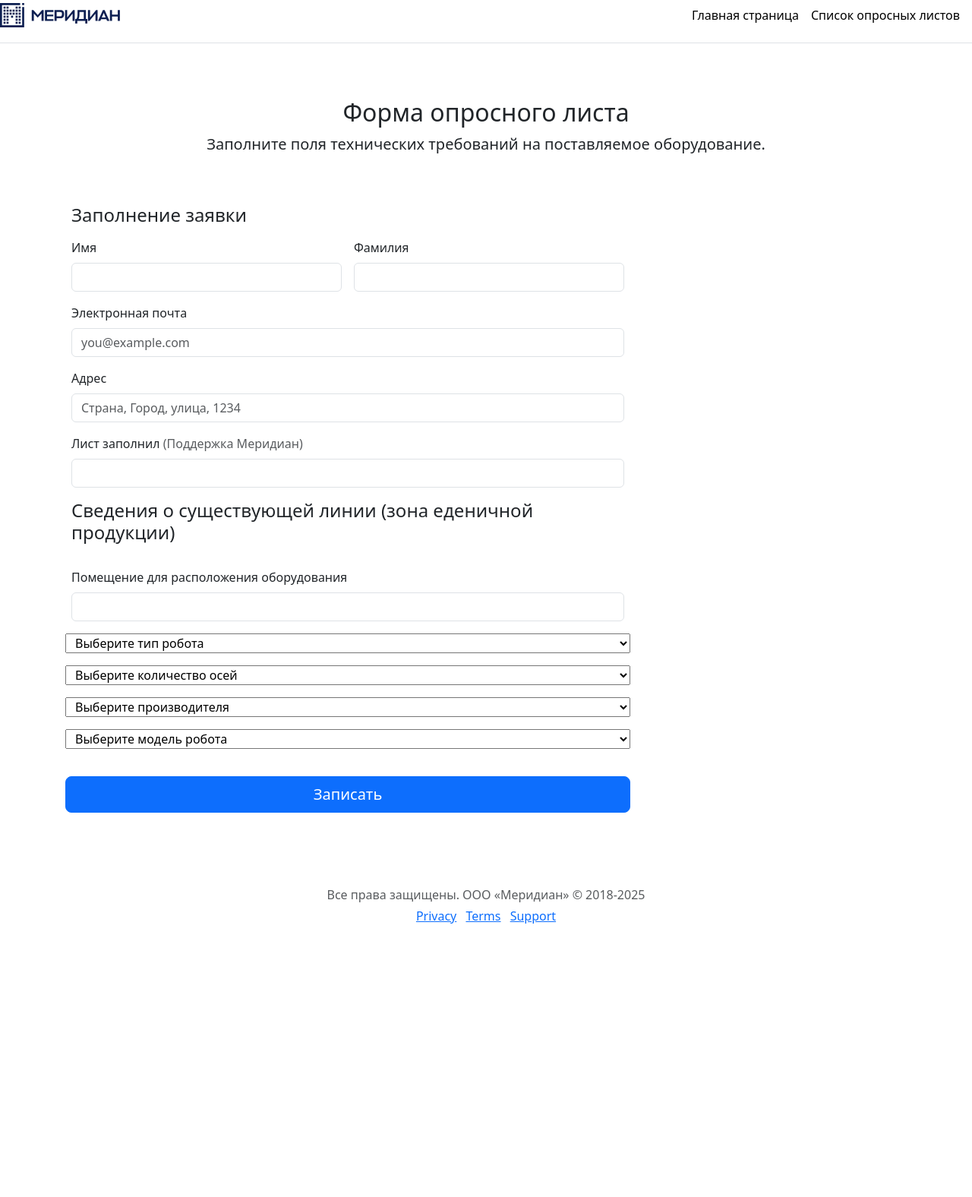
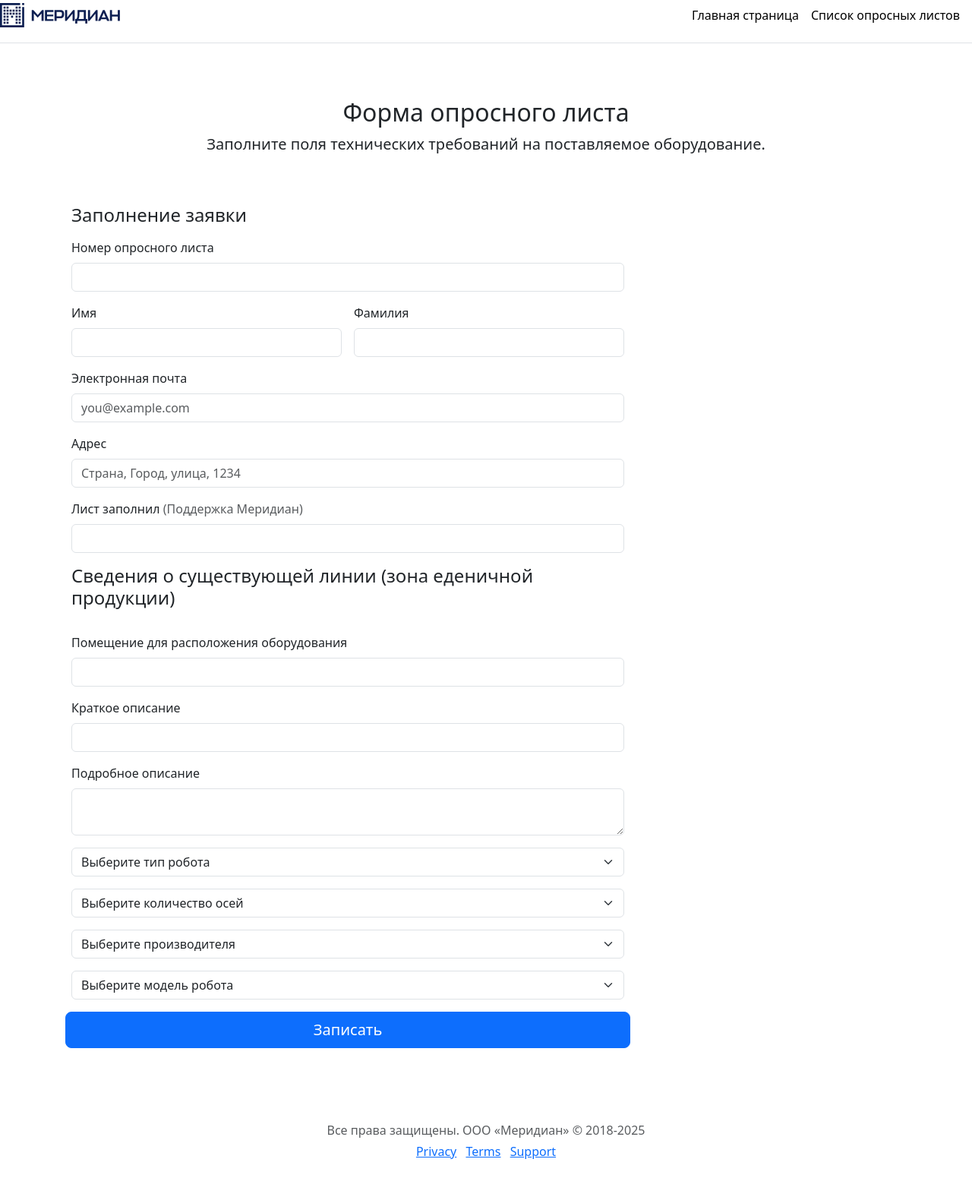
Before and after one commit to FDzerzhinsky/hello_flask, a Flask app: page /create-article in a window 1280 px wide. Shown: the whole page at 76% size. Before the commit the page ends 1216 px from the top, so only its background shows below. Run offline with Flask 3, Linux system fonts and the light colour scheme.

Commit message:
Add files via upload
dropdown list is working

```diff
--- a/CurentMl/codePy/codePy/templates/create-article.html
+++ b/CurentMl/codePy/codePy/templates/create-article.html
@@ -5,7 +5,7 @@
 {% endblock %}
 
 {% block body %}
-    <div class="container">
+<div class="container" xmlns="http://www.w3.org/1999/html" xmlns="http://www.w3.org/1999/html">
     <main>
     <div class="py-5 text-center">
       <h2>Форма опросного листа</h2>
@@ -15,12 +15,20 @@
         <div class="container">
               <div class="col-md-7 col-lg-8">
                 <h4 class="mb-3">Заполнение заявки</h4>
-        <form class="needs-validation" novalidate="">
+                <form class="needs-validation" novalidate="" method="POST">
                   <div class="row g-3">
+
+                  <div class="col12">
+                      <label for="NumberList" class="form-label">Номер опросного листа</label>
+                      <input type="text" class="form-control" id="NumberList" name="title" placeholder="" value="" required="">
+                      <div class="invalid-feedback">
+                        Укажите номер опросного листа.
+                      </div>
+                  </div>
 
                     <div class="col-sm-6">
                       <label for="firstName" class="form-label">Имя</label>
-              <input type="text" class="form-control" id="firstName" placeholder="" value="" required="">
+                      <input type="text" class="form-control" id="firstName" name="firstName" placeholder="" value="" required="">
                       <div class="invalid-feedback">
                         Укажите действительное имя.
                       </div>
@@ -28,7 +36,7 @@
 
                     <div class="col-sm-6">
                       <label for="lastName" class="form-label">Фамилия</label>
-              <input type="text" class="form-control" id="lastName" placeholder="" value="" required="">
+                      <input type="text" class="form-control" id="lastName" name="lastName" placeholder="" value="" required="">
                       <div class="invalid-feedback">
                         Укажите действительную фамилию.
                       </div>
@@ -36,7 +44,7 @@
 
                     <div class="col-12">
                       <label for="email" class="form-label">Электронная почта</label>
-              <input type="email" class="form-control" id="email" placeholder="you@example.com">
+                      <input type="email" class="form-control" id="email" name="email" placeholder="you@example.com">
                       <div class="invalid-feedback">
                         Пожалуйста, введите действительный адрес электронной почты.
                       </div>
@@ -44,7 +52,7 @@
 
                     <div class="col-12">
                       <label for="address" class="form-label">Адрес</label>
-              <input type="text" class="form-control" id="address" placeholder="Страна, Город, улица, 1234" required="">
+                      <input type="text" class="form-control" id="address" name="address" placeholder="Страна, Город, улица, 1234" required="">
                       <div class="invalid-feedback">
                         Пожалуйста, введите адрес.
                       </div>
@@ -52,7 +60,7 @@
 
                     <div class="col-12">
                       <label for="support" class="form-label">Лист заполнил <span class="text-body-secondary">(Поддержка Меридиан)</span></label>
-              <input type="text" class="form-control" id="support" placeholder="" required="">
+                      <input type="text" class="form-control" id="support" name="support" placeholder="" required="">
                       <div class="invalid-feedback">
                         Пожалуйста, введите адрес.
                       </div>
@@ -62,34 +70,50 @@
 
                     <div class="col-12">
                       <label for="placement" class="form-label">Помещение для расположения оборудования</label>
-              <input type="text" class="form-control" id="placement" placeholder="" required="">
+                      <input type="text" class="form-control" id="placement" name="placement"  placeholder="" required="">
                       <div class="invalid-feedback">
                         Пожалуйста, введите название помещения.
                       </div>
                     </div>
 
-              <form method="POST">
+                    <div class="col-12">
+                      <label for="intro" class="form-label">Краткое описание</label>
+                      <input type="text" class="form-control" id="intro" name="intro" required>
+                    </div>
+
+                    <div class="col-12">
+                       <label for="text" class="form-label">Подробное описание</label>
+                       <textarea class="form-control" id="text" name="text" required></textarea>
+                    </div>
 
                 <!-- Выпадающие списки -->
-        <select id="category" name="category" onchange="updateSubcategory1()">
+
+              <div class="col-12">
+                <select id="category" name="category" onchange="updateSubcategory1()" class="form-select">
                     <option value="">Выберите тип робота</option>
                     <option value="Промышленный">Промышленный</option>
                     <option value="Коллаборативный">Коллаборативный</option>
                 </select>
+              </div>
 
-        <select id="subcategory1" name="subcategory1" onchange="updateSubcategory2()">
+              <div class="col-12">
+                <select id="subcategory1" name="subcategory1" onchange="updateSubcategory2()" class="form-select">
                     <option value="">Выберите количество осей</option>
                 </select>
+              </div>
 
-        <select id="subcategory2" name="subcategory2" onchange="updateSubcategory3()">
+              <div class="col-12">
+                <select id="subcategory2" name="subcategory2" onchange="updateSubcategory3()" class="form-select">
                     <option value="">Выберите производителя</option>
                 </select>
+              </div>
 
-        <select id="subcategory3" name="subcategory3" onchange="showSelection()">
+              <div class="col-12">
+                <select id="subcategory3" name="subcategory3" onchange="showSelection()" class="form-select">
                     <option value="">Выберите модель робота</option>
                 </select>
+              </div>
 
-        <div id="output" style="margin-top: 20px;"></div>
 
                  <script>
                // Данные из Flask
@@ -98,12 +122,8 @@
                 function updateSubcategory1() {
                     const category = document.getElementById('category').value;
                     const sub1 = document.getElementById('subcategory1');
-            const sub2 = document.getElementById('subcategory2');
-            const sub3 = document.getElementById('subcategory3');
 
                     sub1.innerHTML = '<option value="">Выберите количество осей</option>';
-            sub2.innerHTML = '<option value="">Выберите производителя</option>';
-            sub3.innerHTML = '<option value="">Выберите модель</option>';
 
                     if (category && data[category]) {
                         data[category]["Количество Осей"].forEach(item => {
@@ -112,9 +132,60 @@
                         });
                     }
                 }
+
+                function updateSubcategory2() {
+                    const category = document.getElementById('category').value;
+                    const sub1 = document.getElementById('subcategory1').value;
+                    const sub2 = document.getElementById('subcategory2');
+
+                    sub2.innerHTML = '<option value="">Выберите производителя</option>';
+
+                    if (category && data[category]) {
+                        data[category]["Производители"].forEach(manufacturer => {
+                            const option = new Option(manufacturer, manufacturer);
+                            sub2.add(option);
+                        });
+                    }
+                }
+
+                function updateSubcategory3() {
+                    const category = document.getElementById('category').value;
+                    const sub2 = document.getElementById('subcategory2').value; // 1. Получаем значение производителя
+                    const sub3 = document.getElementById('subcategory3');
+
+                    sub3.innerHTML = '<option value="">Выберите модель</option>';
+
+                    // 2. Проверяем все необходимые условия
+                    if (category && sub2 && data[category] && data[category]["Модели"][sub2]) {
+                        // 3. Достаём модели для конкретного производителя
+                        data[category]["Модели"][sub2].forEach(model => {
+                            const option = new Option(model, model);
+                            sub3.add(option);
+                        });
+                    }
+                }
+
+                      function showSelection() {
+                    const output = document.getElementById('output');
+                    const [
+                        category,
+                        sub1,
+                        sub2,
+                        sub3
+                    ] = ['category', 'subcategory1', 'subcategory2', 'subcategory3']
+                        .map(id => document.getElementById(id).value);
+
+                    output.innerHTML = category && sub1 && sub2 && sub3
+                        ? `Вы выбрали:<br>
+                            Тип: ${category}<br>
+                            Оси: ${sub1}<br>
+                            Производитель: ${sub2}<br>
+                            Модель: ${sub3}`
+                        : '';
+                }
+
             </script>
-              </form>
-          <a href="/about" class="w-100 btn btn-primary btn-lg" type="submit">Записать</a>
+                    <button type="submit" class="w-100 btn btn-primary btn-lg">Записать</button>
                   </div>
                 </form>
               </div>
```
Also changed, not shown: CurentMl/codePy/codePy/templates/about.html (+16 -1 lines), CurentMl/codePy/codePy/templates/app.py (added, +100 -0 lines), CurentMl/codePy/codePy/templates/article_detail.html (added, +22 -0 lines), CurentMl/codePy/codePy/templates/instance/blog.db (added). Lines whose indentation alone changed are shown as unchanged.
